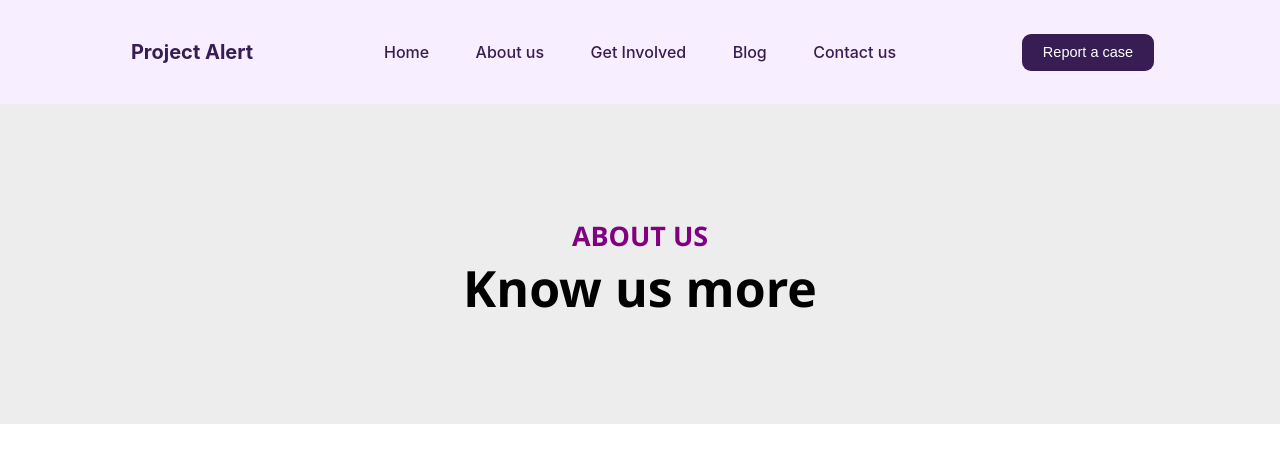
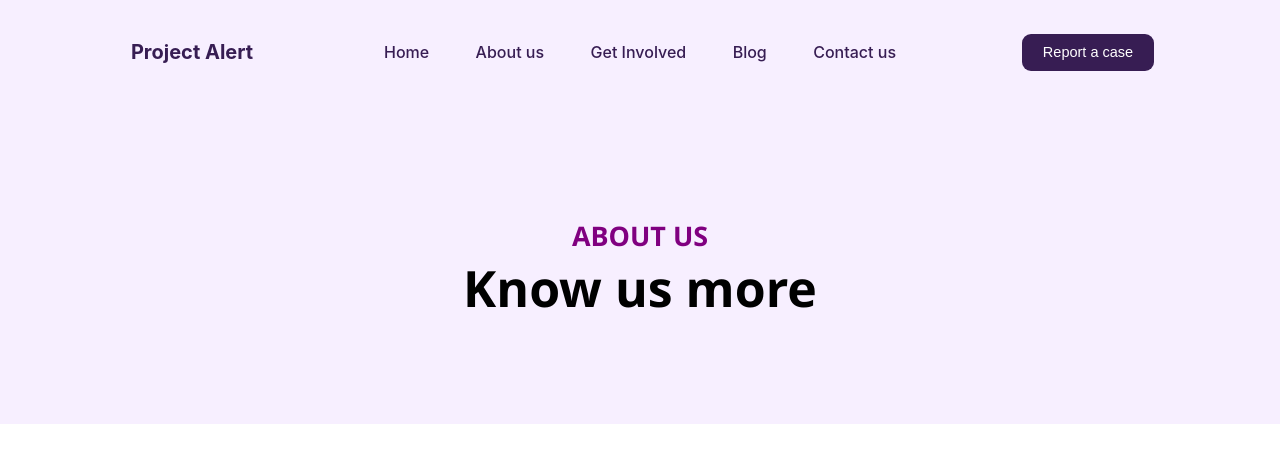
Before and after one commit to DevIsmail-coder/Project-Alert, a React (Vite) app: page /aboutus in a window 1280 px wide. Shown: the top 474 px of the page. Built offline with nearby package versions, Linux system fonts and the light colour scheme.

Commit message:
updated my background color

```diff
--- a/src/pages/AboutUs/AboutUs.css
+++ b/src/pages/AboutUs/AboutUs.css
@@ -6,7 +6,7 @@
 .Know-us-more{
     width: 100%;
     height: 40vh;
-    background-color: rgba(128, 128, 128, 0.144);
+    background-color: #F7EFFF;
     display: flex;
     justify-content: center;
     align-items: center;
```
